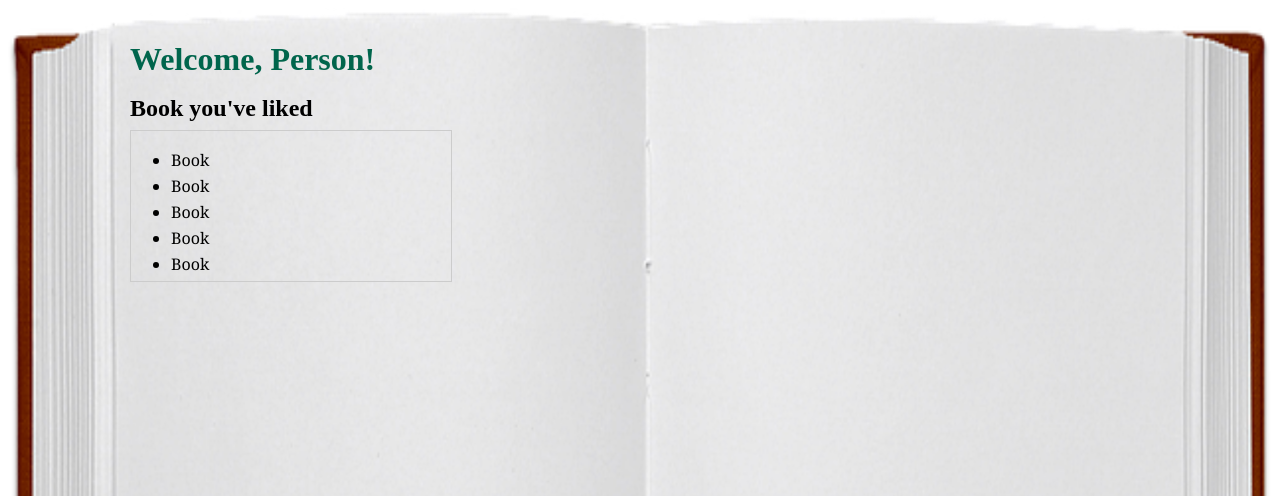
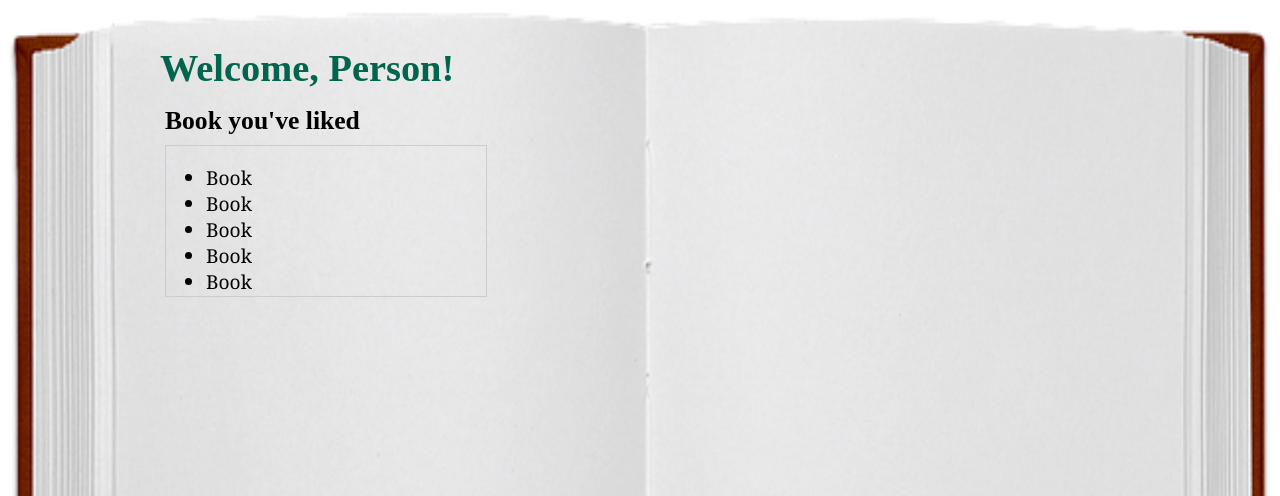
Before and after one commit to harbm17/BillyBooks, a Flask app: template ServerFolder/templates/userProfile.html in a window 1280 px wide. Shown: the top 496 px of the page. Run offline with Flask 2, Linux system fonts and the light colour scheme; the template is opened without the code that fills it, so the values that code supplies are empty.

Commit message:
modified resizing of page

```diff
--- a/ServerFolder/templates/userProfile.css
+++ b/ServerFolder/templates/userProfile.css
@@ -2,11 +2,12 @@ body, html {
     height: 100%;
   }
 
-  .bg {
+  .bg
+  {
     background-image: url("bookImage.png");
     position: absolute;
     height: 100%;
-
+    margin: 0 auto;
     background-position: center;
     background-repeat: no-repeat;
     background-size: cover;
@@ -15,25 +16,26 @@ body, html {
   .welcomeMsg
   {
     color: rgb(0, 101, 76);
-    position:absolute;
+    position: absolute;
     top:20px;
-    left: 130px;
+    left: 160px;
   }
 
   .bLiked
   {
     position: absolute;
-    top: 75px;
-    left: 130px;
+    top: 85px;
+    left: 165px;
   }
 
   .booksLiked
   {
     position: absolute;
-    top:130px;
-    left: 130px;
+    top:145px;
+    left: 165px;
     height:150px;
-    width: 320px;
+    width: 25%;
+    margin: 0 auto;
     border:1px solid #ccc;
     font:16px/26px Georgia, Garamond, Serif;
     overflow:auto;
--- a/ServerFolder/templates/userProfile.html
+++ b/ServerFolder/templates/userProfile.html
@@ -18,13 +18,13 @@ page by adding in new bookks they've read.-->
             </div>
           </body>
         <div class = "welcomeMsg">
-            <h1>Welcome, Person!</h1>
+            <h1 style="font-size:3vw;">Welcome, Person!</h1>
         </div>
         <div class = "bLiked">
-            <h2>Book you've liked</h2>
+            <h2 style="font-size:2vw;">Book you've liked</h2>
         </div>
         <div class = "booksLiked">
-            <ul>
+            <ul style="font-size:1.5vw;">
                 <li>Book</li>
                 <li>Book</li>
                 <li>Book</li>
```
